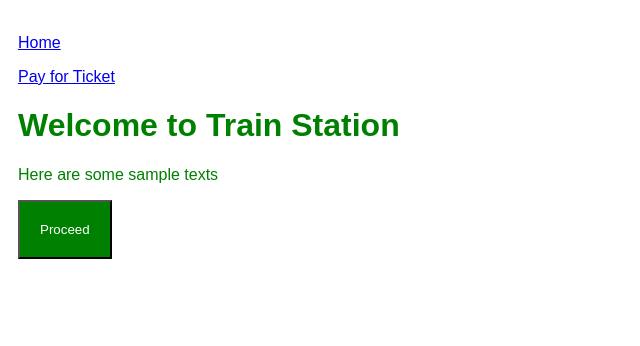
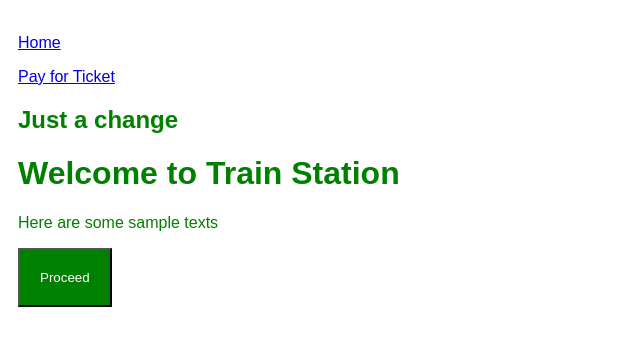
Before and after one commit to Ola-Tifemi/ticketapp, a plain HTML site: page index.html in a window 1280 px wide. Shown: the whole page, without its empty margins (0-640 px from the left). Drawn offline with Linux system fonts and the light colour scheme.

Commit message:
Changes made

```diff
--- a/index.html
+++ b/index.html
@@ -23,7 +23,7 @@
 
     <p><a href="pay.html">Pay for Ticket</a></p>
 
-
+        <h2>Just a change</h2>
 
     <h1>Welcome to Train Station</h1>
     <p>Here are some sample texts</p>
```
